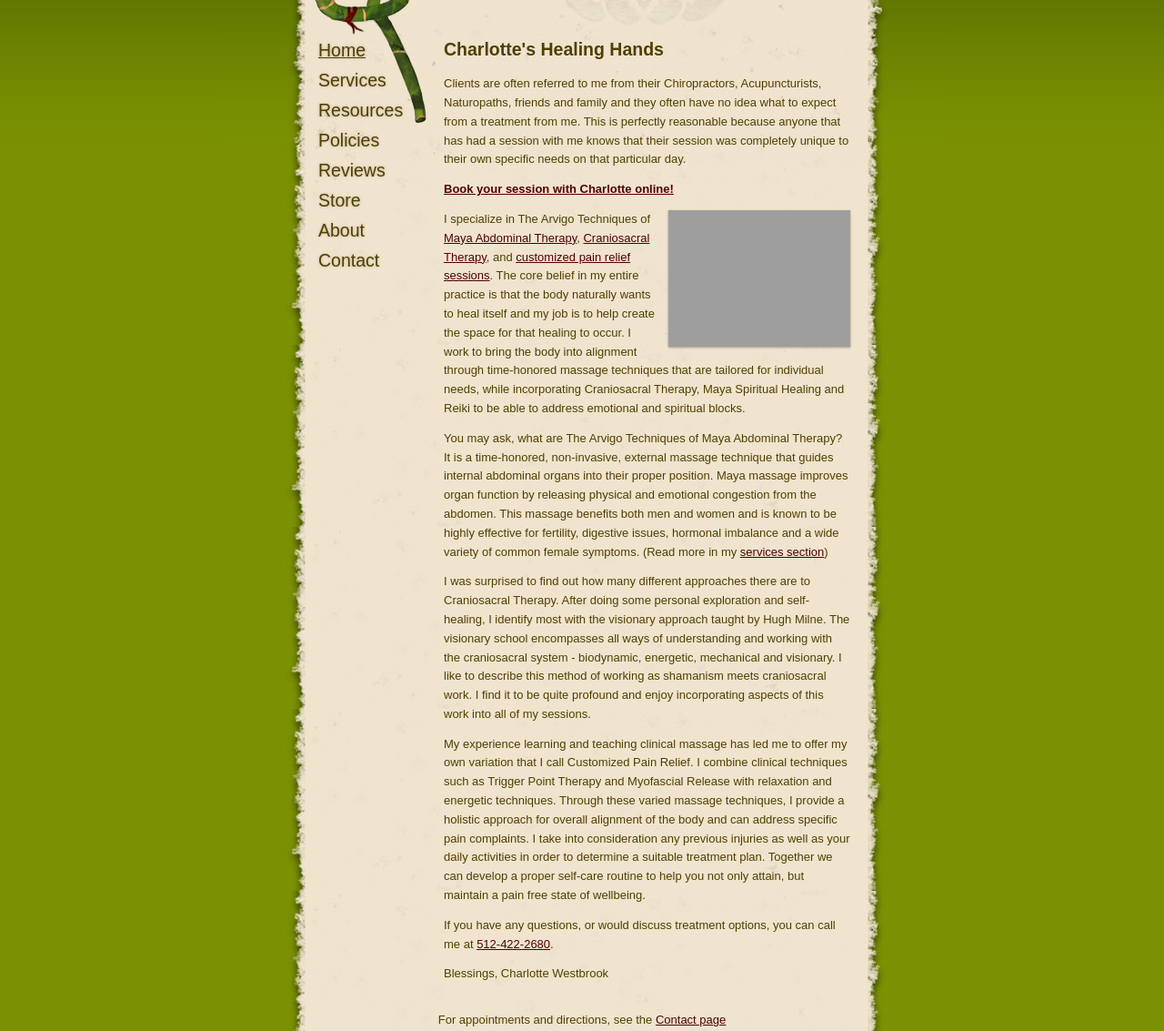
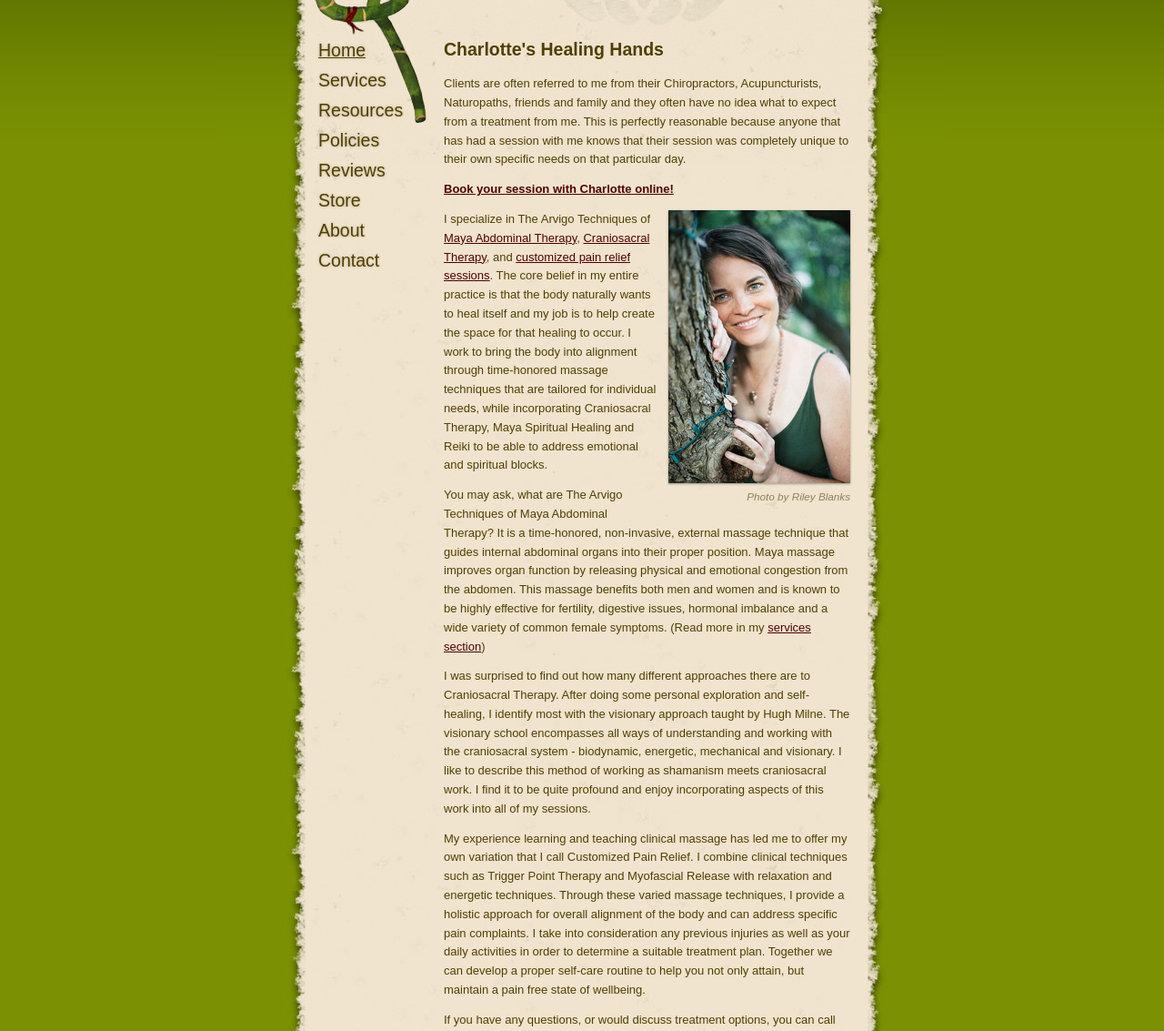
Before and after one commit to mcokerdotcom/charlotteshealinghands.com, a PHP site: page / in a window 1280 px wide. Shown: the part 221-1354 px from the top of the page at 91% size. Run offline with PHP 8.4, Linux system fonts and the light colour scheme; some libraries are stand-ins or nearby versions; some web fonts are replaced; grey boxes are pictures that could not be loaded.

Commit message:
add image credit, host images locally

```diff
--- a/content/About.php
+++ b/content/About.php
@@ -1,6 +1,9 @@
 <h1>About Charlotte</h1>
 
-<img src="https://images.pixieset.com/20956421/208317343aff19a81c71e7e5f938af95-large.jpg" class="contentImg" alt="Charlotte Westbrook">
+<div class="contentImg">
+    <img src="/images/208317343aff19a81c71e7e5f938af95-large.jpg" alt="Charlotte Westbrook">
+    Photo by <a href="http://rileyblanks.com/">Riley Blanks</a>
+</div>
 
 <p>
     From a very young age I recall being aware of a desire to help people. By the ripe age of seven I could be found massaging
--- a/content/Home.php
+++ b/content/Home.php
@@ -11,7 +11,10 @@
     </a>
 </p>
 
-<img src="https://images.pixieset.com/20956421/9074646b103fc827a1467b916737e2b6-large.jpg" class="contentImg" alt="Charlotte Westbrook">
+<div class="contentImg">
+    <img src="/images/9074646b103fc827a1467b916737e2b6-large.jpg" alt="Charlotte Westbrook">
+    Photo by <a href="http://rileyblanks.com/">Riley Blanks</a>
+</div>
 
 <p>
     I specialize in The Arvigo Techniques of
--- a/index.php
+++ b/index.php
@@ -13,7 +13,7 @@ $title = str_replace('_',' ',$go);
 	<meta charset="utf-8">
 	<meta name="viewport" content="width=device-width">
 	<?php print "<title>Charlotte's Healing Hands Massage Therapy - $title </title>"; ?>
-	<link rel="stylesheet" href="/style.css" type="text/css" media="all" />
+	<link rel="stylesheet" href="/style.css?v=2" type="text/css" media="all" />
 	<link href='http://fonts.googleapis.com/css?family=Julee' rel='stylesheet' type='text/css'>
 	<link rel="icon" type="image/png" href="/images/ixchel_fav.png">
 </head>
--- a/style.css
+++ b/style.css
@@ -211,7 +211,22 @@ div.quotesig {
     margin: 0 0 10px 10px;
     float: right;
     max-width: 200px;
+    text-align: right;
+    font-size: .9em;
+}
+
+.contentImg,
+.contentImg a {
+    font-style: italic;
+    color: #8f7e5d;
+    text-decoration: none;
+}
+
+.contentImg img {
+    display: block;
+    max-width: 100%;
     box-shadow: 0 1px 3px rgba(0,0,0,0.12), 0 1px 2px rgba(0,0,0,0.24);
+    margin-bottom: .5em;
 }
 
 
```
Also changed, not shown: images/208317343aff19a81c71e7e5f938af95-large.jpg (added), images/9074646b103fc827a1467b916737e2b6-large.jpg (added).
